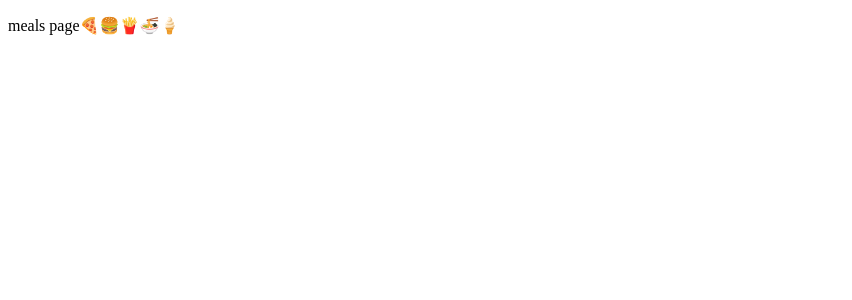
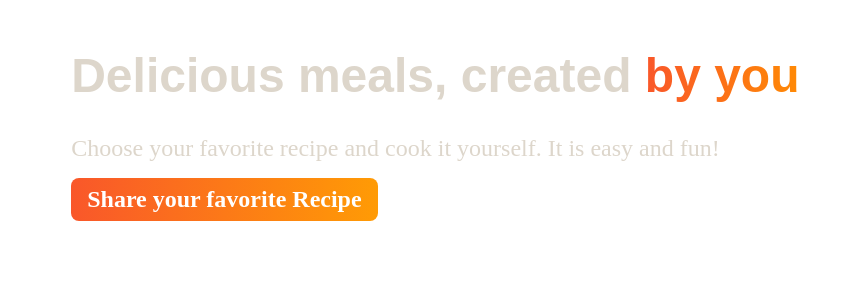
Before and after one commit to jaeyounging/NextJS, a Next.js app: page /meals in a window 1280 px wide. Shown: the top 300 px of the page, without its empty margins (0-852 px from the left). Built offline with nearby package versions, Linux system fonts and the light colour scheme.

Commit message:
✅ meals page

```diff
--- a/app/meals/page.js
+++ b/app/meals/page.js
@@ -1,7 +1,22 @@
+import Link from "next/link";
+import styles from "./page.module.css";
+import MealsGrid from "@/components/meals/meals-grid";
+
 export default function MealsPage() {
   return (
-    <main>
-      <p>meals page🍕🍔🍟🍜🍦</p>
-    </main>
+    <>
+      <header className={styles.header}>
+        <h1>
+          Delicious meals, created <span className={styles.highlight}>by you</span>
+        </h1>
+        <p>Choose your favorite recipe and cook it yourself. It is easy and fun!</p>
+        <p className={styles.cta}>
+          <Link href={"/meals/share"}>Share your favorite Recipe</Link>
+        </p>
+      </header>
+      <main className={styles.main}>
+        <MealsGrid meals={[]} />
+      </main>
+    </>
   );
 }
--- /dev/null
+++ b/app/meals/page.module.css
@@ -0,0 +1,51 @@
+.header {
+  gap: 3rem;
+  margin: 3rem auto 5rem auto;
+  width: 90%;
+  max-width: 75rem;
+  color: #ddd6cb;
+  font-size: 1.5rem;
+}
+
+.header h1 {
+  font-family: "Montserrat", sans-serif;
+}
+
+.highlight {
+  background: linear-gradient(90deg, #f9572a, #ff8a05);
+  background-clip: text;
+  -webkit-background-clip: text;
+  -webkit-text-fill-color: transparent;
+}
+
+.header p {
+  margin: 0;
+}
+
+.cta a {
+  display: inline-block;
+  margin-top: 1rem;
+  padding: 0.5rem 1rem;
+  border-radius: 0.5rem;
+  background: linear-gradient(90deg, #f9572a, #ff9b05);
+  color: #ffffff;
+  font-weight: bold;
+  text-decoration: none;
+}
+
+.loading {
+  text-align: center;
+  animation: loading 1.2s ease-in-out infinite;
+}
+
+@keyframes loading {
+  0% {
+    color: #e9e9e9;
+  }
+  50% {
+    color: #b89b84;
+  }
+  100% {
+    color: #e9e9e9;
+  }
+}
--- /dev/null
+++ b/components/meals/meal-item.js
@@ -0,0 +1,26 @@
+import Link from "next/link";
+import Image from "next/image";
+
+import classes from "./meal-item.module.css";
+
+export default function MealItem({ title, slug, image, summary, creator }) {
+  return (
+    <article className={classes.meal}>
+      <header>
+        <div className={classes.image}>
+          <Image src={image} alt={title} fill />
+        </div>
+        <div className={classes.headerText}>
+          <h2>{title}</h2>
+          <p>by {creator}</p>
+        </div>
+      </header>
+      <div className={classes.content}>
+        <p className={classes.summary}>{summary}</p>
+        <div className={classes.actions}>
+          <Link href={`/meals/${slug}`}>View Details</Link>
+        </div>
+      </div>
+    </article>
+  );
+}
--- /dev/null
+++ b/components/meals/meal-item.module.css
@@ -0,0 +1,75 @@
+.meal {
+  display: flex;
+  flex-direction: column;
+  justify-content: space-between;
+  height: 100%;
+  border-radius: 4px;
+  box-shadow: 0 0 12px rgba(0, 0, 0, 0.3);
+  overflow: hidden;
+  transition: all 0.3s ease-in-out;
+  color: #ddd6cb;
+  background: linear-gradient(90deg, #2c1e19, #25200f);
+}
+
+.headerText {
+  padding: 0.5rem 1rem 0 1rem;
+}
+
+.headerText h2 {
+  margin: 0;
+  font-size: 1.5rem;
+  font-family: "Montserrat", sans-serif;
+}
+
+.headerText p {
+  font-size: 0.75rem;
+  color: #cfa69b;
+  font-style: italic;
+}
+
+.meal h2,
+.meal p {
+  margin: 0;
+}
+
+.image {
+  position: relative;
+  height: 15rem;
+}
+
+.meal img {
+  object-fit: cover;
+}
+
+.content {
+  display: flex;
+  flex-direction: column;
+  justify-content: space-between;
+  height: 100%;
+}
+
+.summary {
+  padding: 1rem 1rem 0 1rem;
+}
+
+.actions {
+  padding: 1rem;
+  text-align: right;
+}
+
+.actions a {
+  display: inline-block;
+  margin-top: 1rem;
+  padding: 0.5rem 1rem;
+  border-radius: 0.5rem;
+  background: linear-gradient(90deg, #f9572a, #ff9b05);
+  color: #ffffff;
+  font-weight: bold;
+  text-decoration: none;
+}
+
+.actions a:hover,
+.actions a:active {
+  background: linear-gradient(90deg, #fd4715, #f9b241);
+  box-shadow: 0 0 12px rgba(242, 100, 18, 0.8);
+}
--- /dev/null
+++ b/components/meals/meals-grid.js
@@ -0,0 +1,14 @@
+// 그리드에 여러가지 음식을 추가
+import MealItem from "./meal-item";
+import styles from "./meals-grid.module.css";
+
+export default function MealsGrid({ meals }) {
+  return;
+  <ul className={styles.meals}>
+    {meals.map((meal) => (
+      <li key={meal.id}>
+        <MealItem {...meal} />
+      </li>
+    ))}
+  </ul>;
+}
--- /dev/null
+++ b/components/meals/meals-grid.module.css
@@ -0,0 +1,10 @@
+.meals {
+  width: 90%;
+  max-width: 90rem;
+  display: grid;
+  grid-template-columns: repeat(auto-fill, minmax(20rem, 1fr));
+  grid-gap: 5rem;
+  margin: 2rem auto;
+  list-style: none;
+  padding: 0;
+}
```
